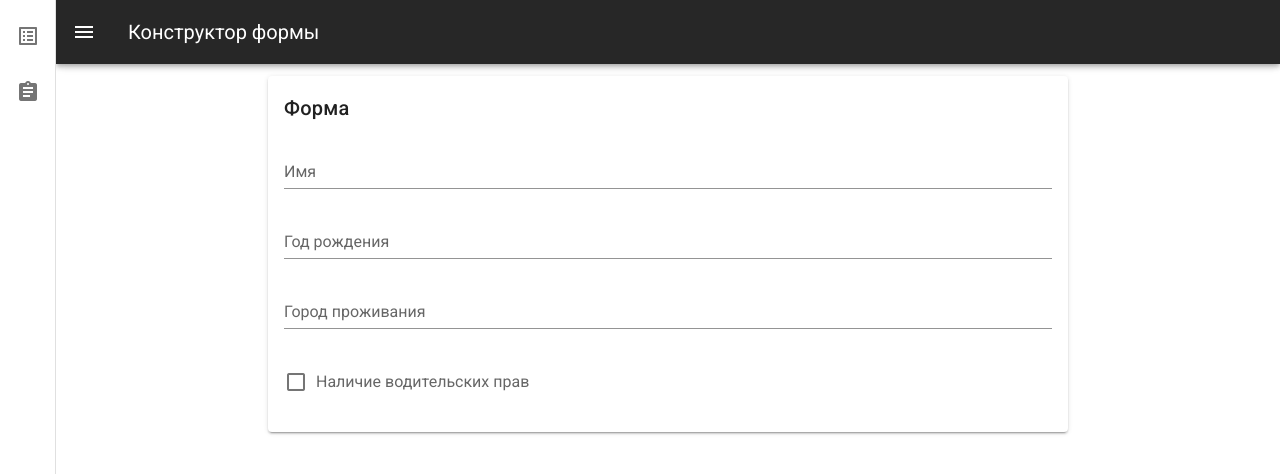
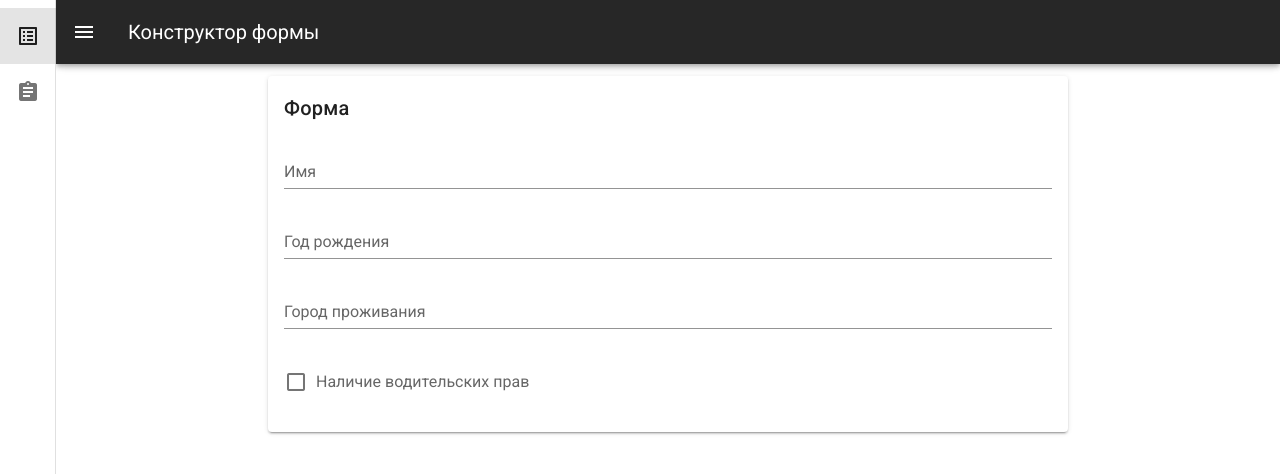
Before and after one commit to kabarchonok/maxim-homework, a Vue app: page / in a window 1280 px wide. Shown: the top 474 px of the page. Built offline with nearby package versions, Linux system fonts and the light colour scheme.

Commit message:
change href

```diff
--- a/src/components/TheNavigation/TheNavigation.vue
+++ b/src/components/TheNavigation/TheNavigation.vue
@@ -29,7 +29,7 @@ import { Vue, Component, Prop } from 'vue-property-decorator'
   data () {
     return {
       items: [
-        { name: 'Посмотреть форму', icon: 'list_alt', href: '/form' },
+        { name: 'Посмотреть форму', icon: 'list_alt', href: '/' },
         { name: 'Редактировать структуру', icon: 'assignment', href: '/edit' }
       ]
     }
```
